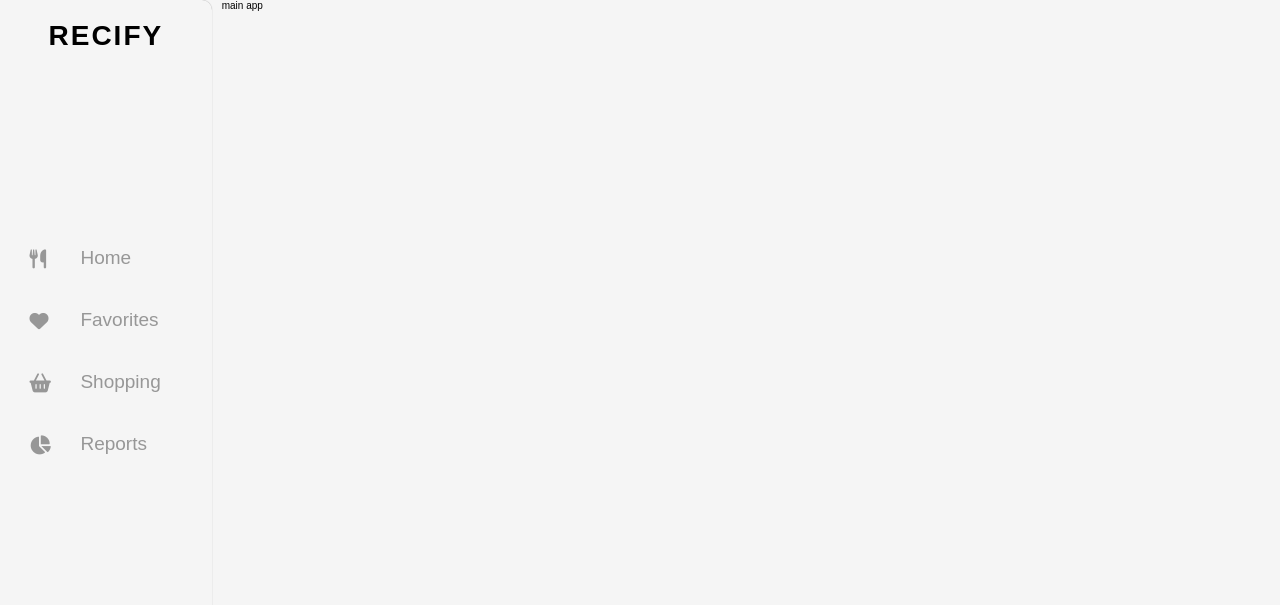
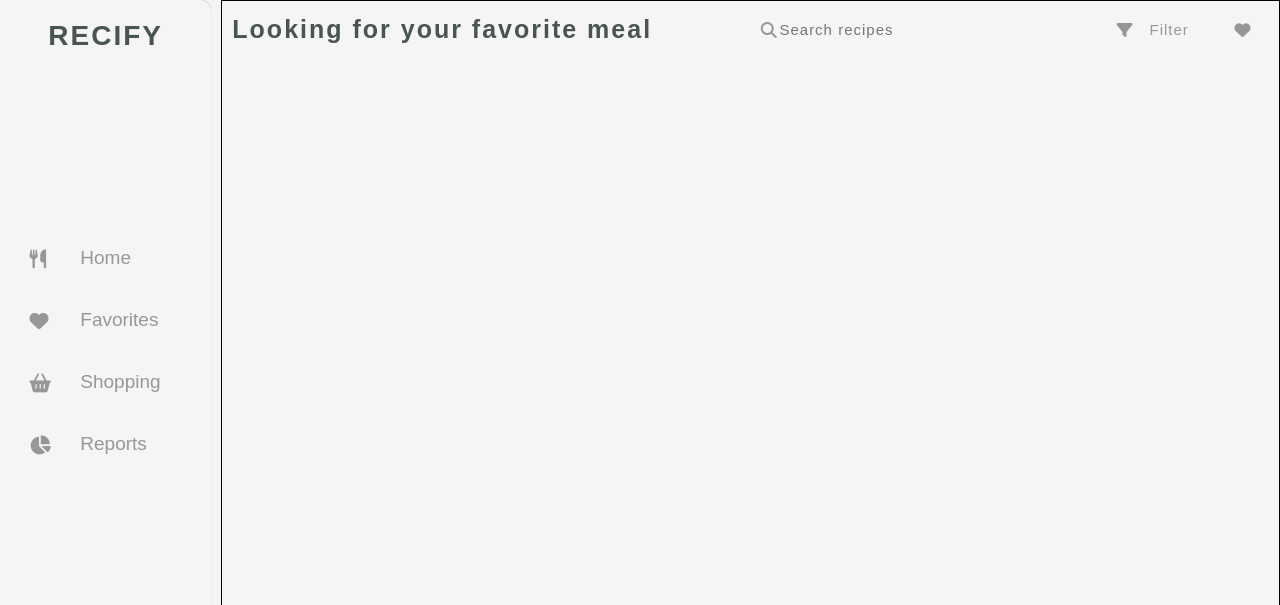
Before and after one commit to abolfazl-jmd/Recify-App, a plain HTML site: page index.html in a window 1280 px wide. Shown: the top 605 px of the page. Drawn offline with Linux system fonts and the light colour scheme; a web font is replaced by a local one.

Commit message:
Header section with search and filter btns were added.

```diff
--- a/index.html
+++ b/index.html
@@ -55,13 +55,18 @@
               <h2 class="user__name">Abolfazl Jamshidi</h2>
               <div class="profile__socials">
                 <div class="socials">
-                  <a href="https://github.com/abolfazl-jmd" class="social">
+                  <a
+                    href="https://github.com/abolfazl-jmd"
+                    target="_blank"
+                    class="social"
+                  >
                     <i class="fa-brands fa-github icons"></i>
                   </a>
                 </div>
                 <div class="socials">
                   <a
                     href="https://www.linkedin.com/in/abolfazl-jamshidi-051661222/"
+                    target="_blank"
                     class="social"
                   >
                     <i class="fa-brands fa-linkedin icons"></i>
@@ -70,6 +75,7 @@
                 <div class="socials">
                   <a
                     href="https://www.instagram.com/abolfzl.jmd/"
+                    target="_blank"
                     class="social"
                   >
                     <i class="fa-brands fa-instagram icons"></i>
@@ -79,7 +85,31 @@
             </div>
           </div>
         </aside>
-        <main class="app">main app</main>
+        <main class="app">
+          <header class="header">
+            <div class="title__wrapper">
+              <h1 class="header__title">Looking for your favorite meal</h1>
+            </div>
+            <div class="action__box">
+              <div class="search__box">
+                <i class="fa-solid fa-search icons search__icon"></i>
+                <input
+                  type="text"
+                  class="search__input"
+                  placeholder="Search recipes"
+                />
+                <span class="line"></span>
+              </div>
+              <div class="filter">
+                <i class="fa-solid fa-filter icons"></i>
+                <span class="filter__name">Filter</span>
+              </div>
+              <div class="favorites">
+                <i class="fa-solid fa-heart icons"></i>
+              </div>
+            </div>
+          </header>
+        </main>
       </div>
     </div>
   </body>
--- a/src/js/controller.js
+++ b/src/js/controller.js
@@ -0,0 +1,10 @@
+// search border
+const searchInput = document.querySelector(".search__input");
+
+searchInput.addEventListener("focusin", (e) => {
+  e.target.parentElement.classList.add("searchActive");
+});
+
+searchInput.addEventListener("focusout", (e) => {
+  e.target.parentElement.classList.remove("searchActive");
+});
--- a/src/styles/style.css
+++ b/src/styles/style.css
@@ -303,6 +303,7 @@ body {
   font-size: 2.8rem;
   letter-spacing: 0.2rem;
   text-transform: uppercase;
+  color: var(--title-color);
 }
 
 .nav__list {
@@ -411,8 +412,97 @@ body {
 /* --------------------------- */
 
 .app {
-  /* border: 1px solid black; */
+  border: 1px solid black;
   flex: 5;
+}
+
+.header {
+  display: flex;
+  align-items: center;
+  justify-content: space-between;
+  padding: 1rem;
+}
+
+.header__title {
+  font-size: 2.5rem;
+  letter-spacing: 0.2rem;
+  color: var(--title-color);
+}
+
+.action__box {
+  display: flex;
+  width: 50%;
+  justify-content: space-between;
+  gap: 1rem;
+}
+
+.search__box {
+  flex: 3;
+  padding: 1rem;
+  display: flex;
+  align-items: center;
+  border-radius: 0.8rem;
+  color: var(--secondary-color);
+  position: relative;
+}
+
+.search__icon {
+  flex: 0.5;
+}
+
+.search__input {
+  flex: 8;
+  background: none;
+  outline: none;
+  border: none;
+  font-size: 1.5rem;
+  letter-spacing: 0.1rem;
+  color: var(--text-color);
+}
+
+.search__box .line {
+  position: absolute;
+  bottom: 0;
+  display: inline-block;
+  height: 0.2rem;
+  width: 0;
+  background: var(--secondary-color);
+  transition: all 0.2s ease-in;
+}
+
+.search__box.searchActive .line {
+  width: 100%;
+}
+
+.filter,
+.favorites {
+  display: flex;
+  align-items: center;
+  justify-content: center;
+  border-radius: 0.8rem;
+  color: var(--secondary-color);
+}
+
+.filter {
+  flex: 1;
+  justify-content: space-evenly;
+  cursor: pointer;
+  transition: all 0.2s ease-in;
+}
+
+.filter:hover,
+.favorites:hover {
+  box-shadow: 0 0.1rem 0.2rem var(--secondary-color);
+  /* border-bottom: 1px solid var(--secondary-color); */
+}
+
+.favorites {
+  flex: 0.5;
+}
+
+.filter__name {
+  font-size: 1.5rem;
+  letter-spacing: 0.1rem;
 }
 
 /* ?---------------------- ANIMATIONS ------------------------ */
```
